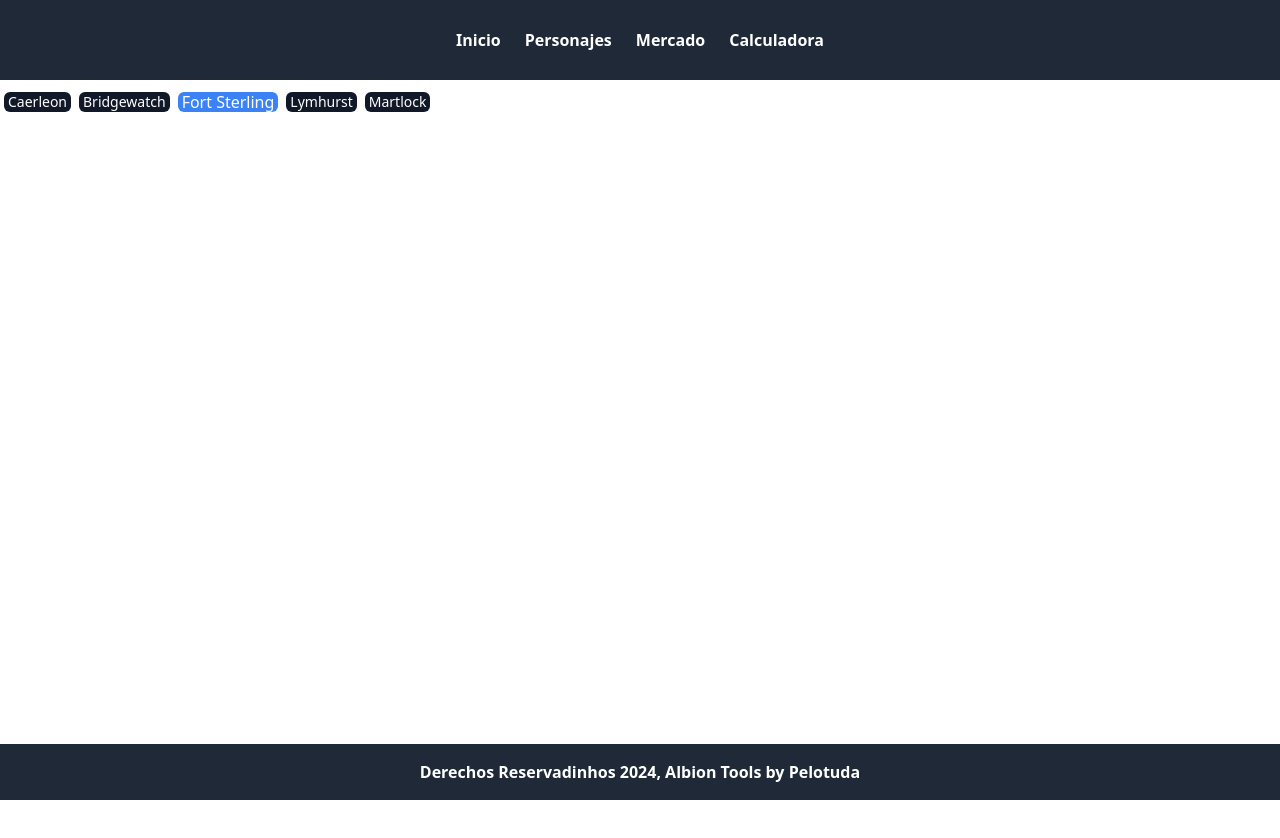
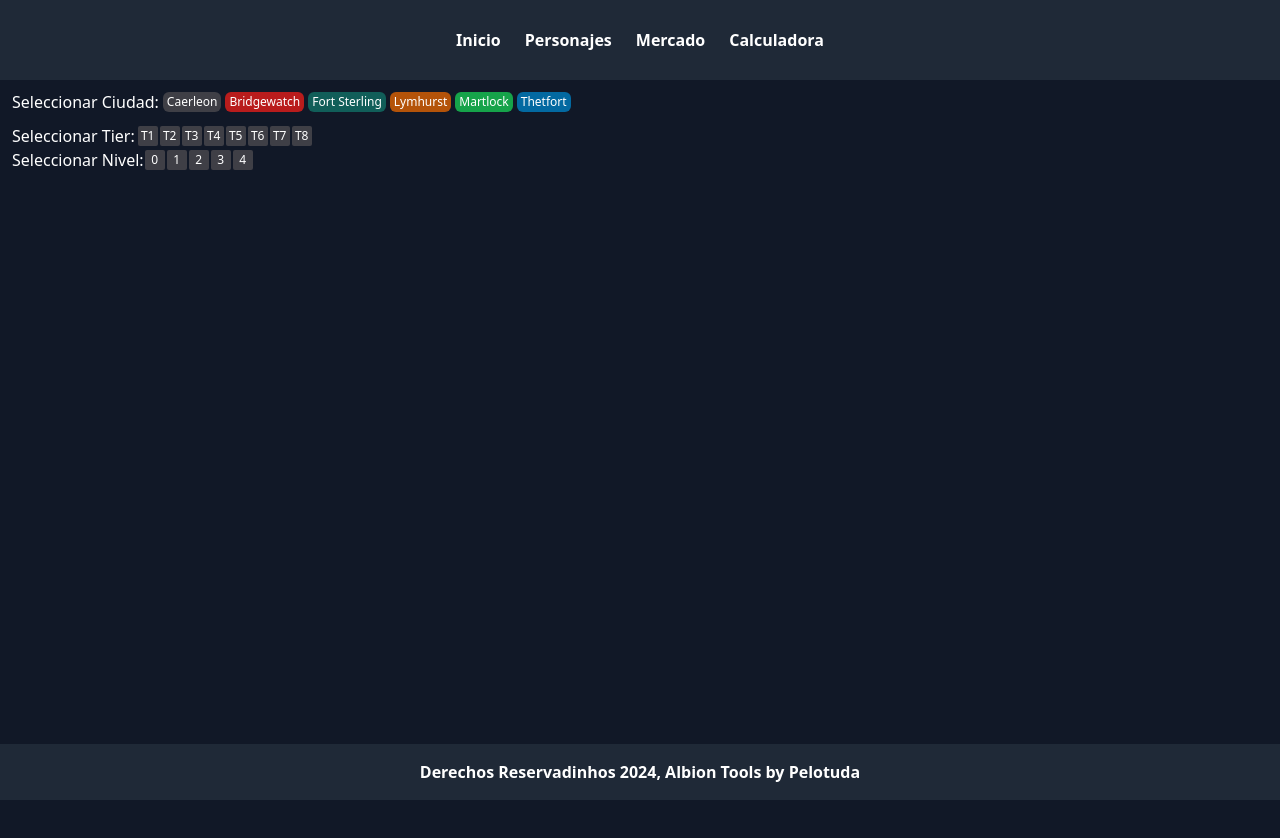
Before and after one commit to SrMetus/albiontools, a React (Create React App) app: page /mercado in a window 1280 px wide. Shown: the top 838 px of the page. Before the commit the page ends 800 px from the top, so only its background shows below. Built offline with nearby package versions, Linux system fonts and the light colour scheme; the HTML template or start-up script is replaced by a standard one.

Commit message:
Adding filters to the market view

```diff
--- a/src/views/Mercado.js
+++ b/src/views/Mercado.js
@@ -1,28 +1,56 @@
 import React from "react";
+
+const tier = ["T1", "T2", "T3", "T4", "T5", "T6", "T7", "T8"];
+const nivel = ["0", "1", "2", "3", "4"]
 
 export const Mercado = () => {
     return (
+        <div className="bg-gray-900 min-h-screen">
             <div className="inline-flex items-center">
-            <label className="relative flex items-center p-3 px-1 cursor-pointer" htmlFor="caerleon-checkbox">
+                <span className="text-white pl-3 px-0.5">Seleccionar Ciudad:</span>
+                <label className="relative flex items-center p-3 px-0.5 cursor-pointer" htmlFor="caerleon-checkbox">
                     <input type="checkbox" className="peer hidden" id="caerleon-checkbox" />
-                <span className="appearance-none w-15 h-5 p-1 bg-gray-900 flex items-center justify-center text-white font-medium text-sm peer-checked:bg-blue-gray-500 peer-checked:text-gray-900 rounded-md">Caerleon</span>
+                    <span className="appearance-none w-15 h-5 p-1 bg-zinc-700 flex items-center justify-center text-white text-xs peer-checked:bg-zinc-400 peer-checked:text-white rounded-md">Caerleon</span>
                 </label>
-            <label className="relative flex items-center p-3 px-1 cursor-pointer" htmlFor="bridgewatch-checkbox" >
+                <label className="relative flex items-center p-3 px-0.5 cursor-pointer" htmlFor="bridgewatch-checkbox">
                     <input type="checkbox" className="peer hidden" id="bridgewatch-checkbox" />
-                <span className="appearance-none w-15 h-5 p-1 bg-gray-900 flex items-center justify-center text-white font-medium text-sm peer-checked:bg-blue-gray-500 peer-checked:text-gray-900 rounded-md">Bridgewatch</span>
+                    <span className="appearance-none w-15 h-5 p-1 bg-red-700 flex items-center justify-center text-white text-xs peer-checked:bg-red-400 peer-checked:text-gray-900 rounded-md">Bridgewatch</span>
                 </label>
-            <label className="relative flex items-center p-3 px-1 cursor-pointer" htmlFor="fortsterling-checkbox">
+                <label className="relative flex items-center p-3 px-0.5 cursor-pointer" htmlFor="fortsterling-checkbox">
                     <input type="checkbox" className="peer hidden" id="fortsterling-checkbox" />
-                <span className="appearance-none w-15 h-5 p-1 bg-blue-500 flex items-center justify-center text-white font-sm peer-checked:bg-blue-gray-500 peer-checked:text-gray-900 rounded-md">Fort Sterling</span>
+                    <span className="appearance-none w-15 h-5 p-1 bg-teal-800 flex items-center justify-center text-white text-xs peer-checked:bg-teal-600 peer-checked:text-gray-900 rounded-md">Fort Sterling</span>
                 </label>
-            <label className="relative flex items-center p-3 px-1 cursor-pointer" htmlFor="lymhurst-checkbox">
+                <label className="relative flex items-center p-3 px-0.5 cursor-pointer" htmlFor="lymhurst-checkbox">
                     <input type="checkbox" className="peer hidden" id="lymhurst-checkbox" />
-                <span className="appearance-none w-15 h-5 p-1 bg-gray-900 flex items-center justify-center text-white font-medium text-sm peer-checked:bg-blue-gray-500 peer-checked:text-gray-900 rounded-md">Lymhurst</span>
+                    <span className="appearance-none w-15 h-5 p-1 bg-amber-700 flex items-center justify-center text-white text-xs peer-checked:bg-amber-600 peer-checked:text-gray-900 rounded-md">Lymhurst</span>
                 </label>
-            <label className="relative flex items-center p-3 px-1 cursor-pointer" htmlFor="martlock-checkbox">
+                <label className="relative flex items-center p-3 px-0.5 cursor-pointer" htmlFor="martlock-checkbox">
                     <input type="checkbox" className="peer hidden" id="martlock-checkbox" />
-                <span className="appearance-none w-15 h-5 p-1 bg-gray-900 flex items-center justify-center text-white font-medium text-sm peer-checked:bg-blue-gray-500 peer-checked:text-gray-900 rounded-md">Martlock</span>
+                    <span className="appearance-none w-15 h-5 p-1 bg-green-600 flex items-center justify-center text-white text-xs peer-checked:bg-green-500 peer-checked:text-gray-900 rounded-md">Martlock</span>
                 </label>
+                <label className="relative flex items-center p-3 px-0.5 cursor-pointer" htmlFor="thetfort-checkbox">
+                    <input type="checkbox" className="peer hidden" id="thetfort-checkbox" />
+                    <span className="appearance-none w-15 h-5 p-1 bg-sky-700 flex items-center justify-center text-white text-xs peer-checked:bg-sky-500 peer-checked:text-gray-900 rounded-md">Thetfort</span>
+                </label>
+            </div>
+            <div className="flex items-center">
+                <span className="text-white pl-3 px-0.5">Seleccionar Tier:</span>
+                {tier.map((item, index) => (
+                    <label className="relative flex items-center p-[1px] cursor-pointer" key={index}>
+                        <input type="checkbox" className="peer hidden" id={`tier-${item}`} />
+                        <span className="appearance-none w-5 h-5 bg-zinc-700 flex items-center justify-center text-white text-xs peer-checked:bg-zinc-400 peer-checked:text-white rounded-sm">{item}</span>
+                    </label>
+                ))}
+            </div>
+            <div className="flex items-center">
+                <span className="text-white pl-3 px0.5">Seleccionar Nivel:</span>
+                {nivel.map((item, index) => (
+                    <label className="relative flex items-center p-[1px] cursor-pointer" htmlFor={`${item}-checkbox`} key={index}>
+                        <input type="checkbox" className="peer hidden" id={`nivel-${item}`} />
+                        <span className="appearance-none w-5 h-5 bg-zinc-700 flex items-center justify-center text-white text-xs peer-checked:bg-zinc-400 peer-checked:text-white rounded-sm">{item}</span>
+                    </label>
+                ))}
+            </div>
         </div>
     );
 }
```
Lines whose indentation alone changed are shown as unchanged.
